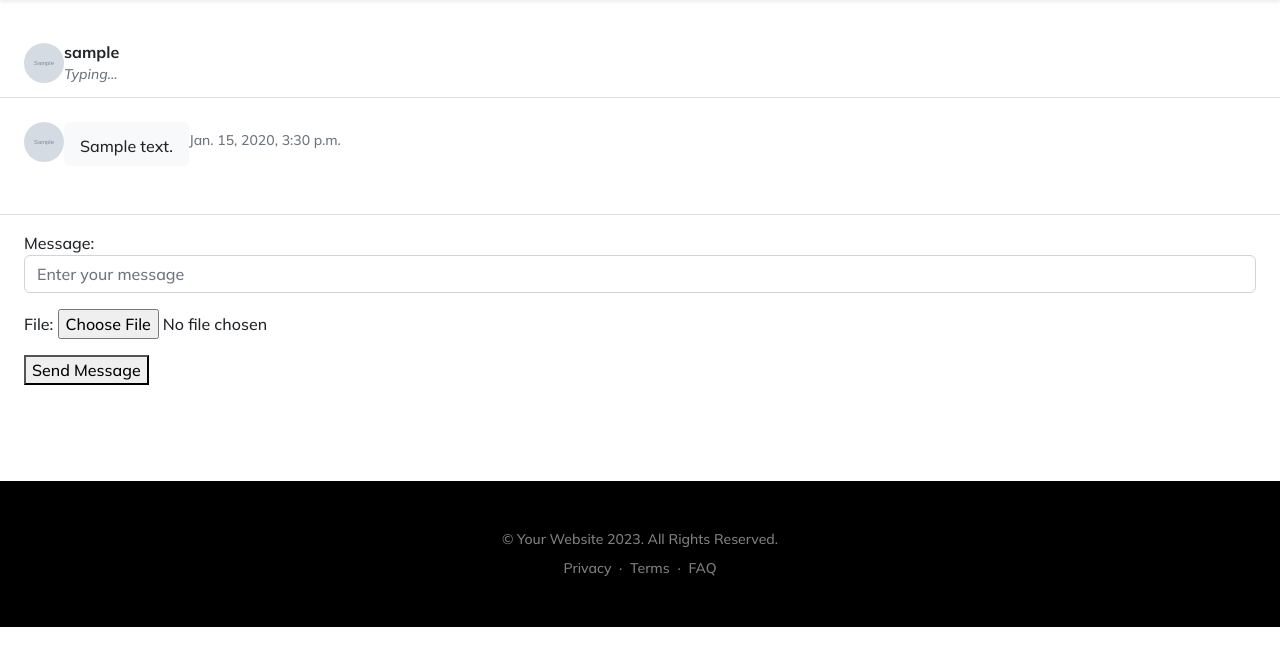
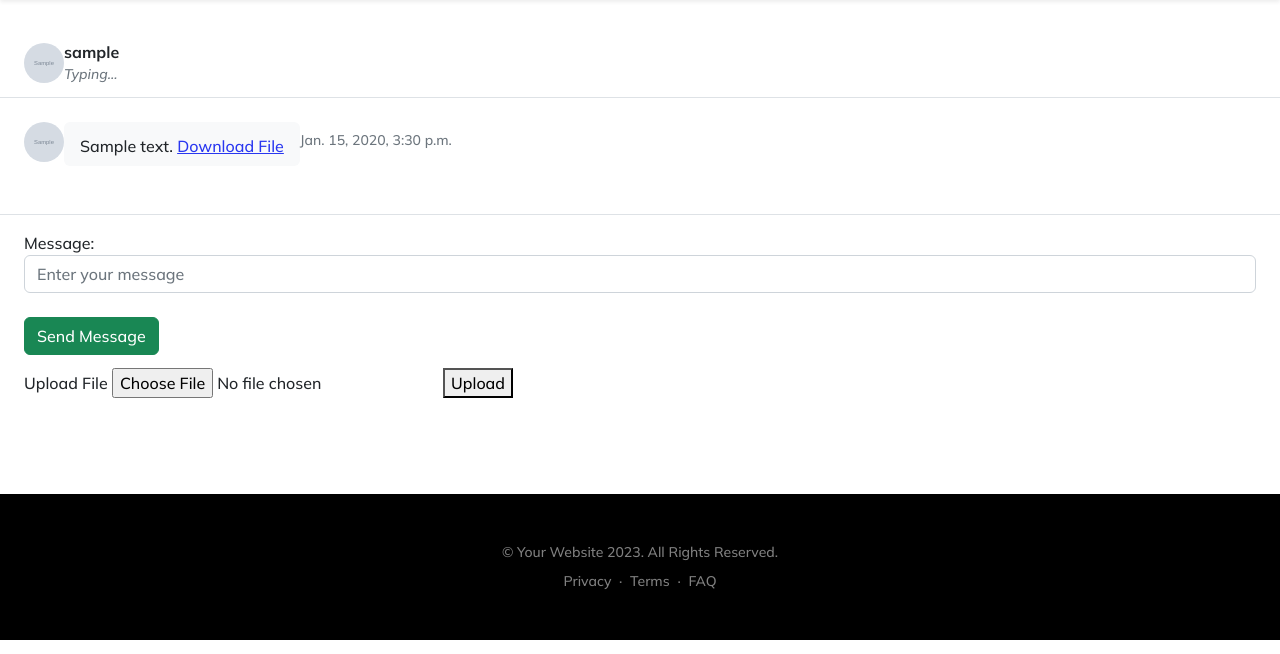
Before and after one commit to alfik1/djangochatproject, a Django app: page /chat/1/ in a window 1280 px wide. Shown: the part 72-726 px from the top of the page. Run offline with Django 4.2, Linux system fonts and the light colour scheme; tables that the repository leaves empty hold one stand-in row (values such as "Sample post"); grey boxes marked "Sample" are stand-in pictures; some libraries are stand-ins or nearby versions.

Commit message:
file is uploading with refresh

```diff
--- a/chatapp/chat/forms.py
+++ b/chatapp/chat/forms.py
@@ -34,4 +34,3 @@ class LoginForm(forms.Form):
 
 class MessageForm(forms.Form):
     message = forms.CharField(widget=forms.TextInput(attrs={'class': 'form-control', 'placeholder': 'Enter your message'}))
-    file = forms.FileField(required=False, widget=forms.ClearableFileInput(attrs={'class': 'form-control-file'}))
--- a/chatapp/chat/models.py
+++ b/chatapp/chat/models.py
@@ -25,7 +25,7 @@ class DirectMessage(models.Model):
     sender = models.ForeignKey(User,on_delete=models.CASCADE,related_name="send_messages")
     recipient = models.ForeignKey(User, on_delete=models.CASCADE, related_name='received_messages')
     message = models.TextField()
-    file = models.FileField(upload_to='media', blank=True, null=True)
+    file = models.ImageField(upload_to='media', blank=True, null=True)
     timestamp = models.DateTimeField(auto_now_add=True)
 
     def __str__(self):
--- a/chatapp/chat/urls.py
+++ b/chatapp/chat/urls.py
@@ -14,5 +14,7 @@ urlpatterns = [
     path("chat/",views.ChatView.as_view(),name="chat"),
     path("details/<int:id>",views.ChatDetailView.as_view(),name="chat-detail"),
     path('chat/<int:id>/', views.ChatDetailView.as_view(), name='send_message'),
+    path('upload/<int:id>/', views.FileUploadView.as_view(), name='file-upload')
+
 
 ] + static(settings.MEDIA_URL, document_root=settings.MEDIA_ROOT)
--- a/chatapp/chat/views.py
+++ b/chatapp/chat/views.py
@@ -10,6 +10,9 @@ from django.urls import reverse_lazy
 from django.db.models import Q
 from django.conf import settings
 import pusher
+from rest_framework.views import APIView
+from rest_framework.response import Response
+from .serializers import FileUploadSerializer
 # Create your views here.
 pusher_client = pusher.Pusher(
   app_id='1612620',
@@ -85,13 +88,18 @@ class ChatDetailView(View):
 
     def post(self, request, id, *args, **kwargs):
         form = MessageForm(request.POST, request.FILES)  # Include request.FILES to handle file uploads
+        print(request.FILES,"-----------------------")
+        print(request,"00000000000000000")
         if form.is_valid():
             rec_id = id
             message = form.cleaned_data.get("message")
-            file = form.cleaned_data.get("file")  # Get the uploaded file from the form
+            # file = request.FILES.get("file")  # Get the uploaded file from the form
             sender = request.user
             recipient = get_object_or_404(User, id=rec_id)
-            direct_message = DirectMessage.objects.create(sender=sender, recipient=recipient, message=message, file=file)
+            direct_message = DirectMessage.objects.create(sender=sender, recipient=recipient, message=message )
+            print(direct_message,"55555555555555555555555555")
+            # print(file,"/////////////////////////////")
+
 
             pusher_client.trigger('my-channel', 'my-event', {
                 'message': direct_message.message ,
@@ -104,3 +112,18 @@ class ChatDetailView(View):
         else:
             # Handle form errors if needed
             pass
+
+
+class FileUploadView(APIView):
+    def post(self, request, id, format=None):
+        serializer = FileUploadSerializer(data=request.data)
+
+        if serializer.is_valid():
+            recp_id = id
+            sender = request.user
+            recipient = get_object_or_404(User, id=recp_id)
+            serializer.save(sender=sender, recipient=recipient)
+            print(serializer.data,"==================")
+            return redirect('chat-detail',id=recp_id)
+
+        return Response(serializer.errors, status=400)
--- a/chatapp/chatapp/settings.py
+++ b/chatapp/chatapp/settings.py
@@ -40,6 +40,7 @@ INSTALLED_APPS = [
     "django.contrib.messages",
     "django.contrib.staticfiles",
     "chat",
+    "rest_framework",
 ]
 
 MIDDLEWARE = [
--- a/chatapp/templates/base.html
+++ b/chatapp/templates/base.html
@@ -61,7 +61,7 @@
 
   {% block content %} {% endblock %}
 
-  <footer class="bg-black text-center py-5">
+  <footer class="bg-black text-center py-5 ">
     <div class="container px-5">
       <div class="text-white-50 small">
         <div class="mb-2">&copy; Your Website 2023. All Rights Reserved.</div>
--- a/chatapp/templates/chat-detail.html
+++ b/chatapp/templates/chat-detail.html
@@ -5,7 +5,6 @@
     body {
         margin-top: 20px;
     }
-
 
     .chat-online {
         color: #34ce57
@@ -19,7 +18,7 @@
         display: flex;
         flex-direction: column;
         max-height: 800px;
-        overflow-y: scroll
+        overflow-y: scroll;
     }
 
     .chat-message-left,
@@ -60,8 +59,9 @@
   <div class="py-2 px-4 border-bottom d-none d-lg-block">
     <div class="d-flex align-items-center py-1">
       <div class="position-relative">
-
-                <img src="{{ recipient_id.userprofile.profile_picture.url }}" class="rounded-circle mr-1" alt="Recipient Image" width="40" height="40">
+        <img src="{{ recipient_id.userprofile.profile_picture.url }}"
+          class="rounded-circle mr-1" alt="Recipient Image" width="40"
+          height="40">
       </div>
       <div class="flex-grow-1 pl-3">
         <strong>{{ recipient_id.username }}</strong>
@@ -97,32 +97,50 @@
         <div class="flex-shrink-1 bg-light rounded py-2 px-3 ml-3">
           <div class="font-weight-bold mb-1"></div>
           {{ message.message }}
+          {% if message.file %}
+          <a href="{{ message.file.url }}">Download File</a>
+          {% endif %}
         </div>
         <div class="text-muted small text-nowrap mt-2">{{ message.timestamp }}</div>
       </div>
       {% endif %}
       {% endfor %}
     </div>
-        </div>
+
+
+
+
+
+
+    <div class="flex-grow-0 py-3 px-4 border-top">
+      <form id="send-message-form" method="POST" action="{% url 'send_message' recipient_id.id %}" enctype="multipart/form-data">
+        {% csrf_token %}
+        {{ form.as_p }}
+
+        <button type="submit" class="btn  btn-success mt-2">Send Message</button>
+      </form>
+      <form id="send-message-form"  method="POST" action="{% url 'file-upload' recipient_id.id %}" enctype="multipart/form-data">
+        {% csrf_token %}
+        <div class="form-group">
+          <label for="file" class="mt-3">Upload File</label>
+          <input type="file" name="file" id="file" class="form-control-file">
+          <button type="submit">Upload</button>
         </div>
 
-    <div class="flex-grow-0 py-3 px-4 border-top">
-        <form id="send-message-form" method="POST" action="{% url 'send_message' recipient_id.id %}">
-            {% csrf_token %}
-            {{ form.as_p }}
-            <button type="submit">Send Message</button>
       </form>
     </div>
 
+    <div id="file-info"></div>
+  </div>
 
-    </div>
-    </div>
+
 </section>
-{% block pusher %}{% endblock  %}
+{% block pusher %}{% endblock %}
 
 <script src="https://code.jquery.com/jquery-3.6.0.min.js"></script>
 
 <script>
+
   $(document).ready(function () {
     // Enable pusher logging - don't include this in production
     Pusher.logToConsole = true;
@@ -177,7 +195,7 @@
 
       var form = $(this);
       var url = form.attr('action');
-            var formData = form.serialize();  // Serialize form data
+      var formData = new FormData(form[0]);  // Use FormData to handle file upload
 
       var message = form.find('#id_message').val();  // Get the value of the message input field
 
@@ -185,6 +203,8 @@
         type: 'POST',
         url: url,
         data: formData,
+        processData: false,
+        contentType: false,
         success: function (response) {
           console.log('Message sent successfully');  // Log success message
 
@@ -208,14 +228,15 @@
             <div class="text-muted small text-nowrap mt-2">${new Date().toLocaleString()}</div>
           </div>
         `;
-
           chatMessagesContainer.append(newMessageHtml);
           scrollToBottom(chatMessagesContainer); // Scroll to the bottom of the chat messages container
 
           form.find('#id_message').val('');  // Clear the message input field
 
-                    if (form.find('#id_message').val() != '') {
-                        alert('Message sent and input cleared.');  // Display an alert if the message input field is cleared
+          if (form.find('#file').val() != '') {
+            var fileInput = form.find('#file');
+            var fileInfo = $('#file-info');
+            fileInfo.text('Selected file: ' + fileInput[0].files[0].name);  // Display the selected file name in the file info element
           }
         },
         error: function (xhr, errmsg, err) {
@@ -229,13 +250,6 @@
       container.scrollTop(container[0].scrollHeight);
     }
   });
-
-
 </script>
 
-
-
-
-
-
 {% endblock %}
```
Also changed, not shown: chatapp/chat/serializers.py (added, +8 -0 lines), chatapp/templates/script.html (+19 -6 lines), chatapp/chat/migrations/0004_alter_directmessage_file.py (added). Lines whose indentation alone changed are shown as unchanged.
